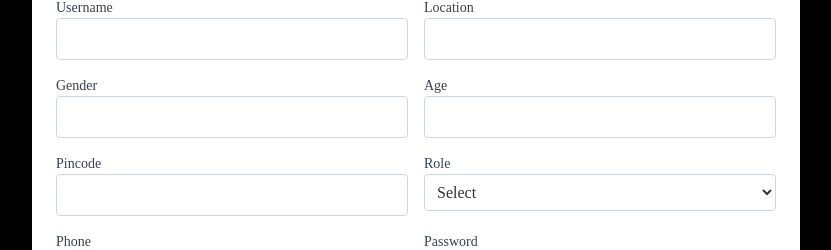
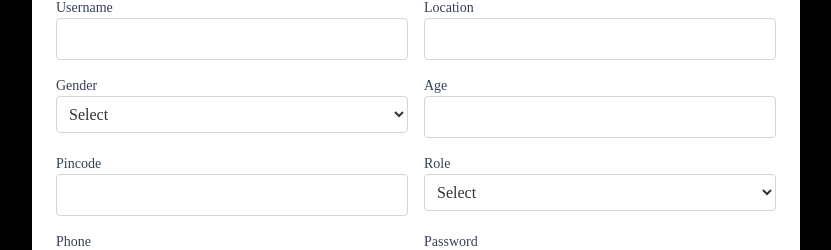
Before and after one commit to parth060705/ArtMart, a React (Vite) app: page /user_manage in a window 1280 px wide. Both pictures are taken after a click on the button "+ Add User". Shown: the part 279-529 px from the top of the page, without its empty margins (224-1055 px from the left). Built offline with nearby package versions, Linux system fonts and the light colour scheme; no server answers.

Commit message:
fixed user_manage

```diff
--- a/src/admin-panel/artwork_manage.jsx
+++ b/src/admin-panel/artwork_manage.jsx
@@ -49,7 +49,7 @@ const ArtworkManage = () => {
                 deleteArtwork.mutate(id, {
                   onSuccess: () => {
                     toast.dismiss(t);
-                    toast.success("Artwork deleted!");
+                    toast.success("Artwork deleted successfully!");
                     refetch();
                   },
                   onError: () => {
--- a/src/admin-panel/user_manage.jsx
+++ b/src/admin-panel/user_manage.jsx
@@ -6,6 +6,8 @@ import {
   useUpdateUser,
   useDeleteUser,
 } from "@/admin_hooks/userfetch";
+
+const DEFAULT_IMAGE = "https://example.com/default.jpg";
 
 const emptyUser = {
   name: "",
@@ -40,18 +42,24 @@ const UserManage = () => {
   };
 
   const handleInputChange = (e) => {
-    const { name, value, type } = e.target;
+    const { name, value } = e.target;
     setForm((prev) => ({
       ...prev,
-      [name]: type === "number" ? Number(value) : value,
+      [name]: value,
     }));
   };
 
   const handleSubmit = async (e) => {
     e.preventDefault();
     setError(null);
+
     try {
-      const formData = { ...form, role: form.role.toLowerCase() };
+      const formData = {
+        ...form,
+        role: form.role.toLowerCase(),
+        profileImage: DEFAULT_IMAGE,
+      };
+
       if (editingId) {
         delete formData.password;
         await updateUser.mutateAsync({ id: editingId, user: formData });
@@ -64,6 +72,7 @@ const UserManage = () => {
         await createUser.mutateAsync(formData);
         toast.success("User created successfully!");
       }
+
       resetForm();
       await refetch();
     } catch (err) {
@@ -136,10 +145,7 @@ const UserManage = () => {
             </thead>
             <tbody>
               {users.map((user) => (
-                <tr
-                  key={user.id}
-                  className="border-t hover:bg-gray-50 transition"
-                >
+                <tr key={user.id} className="border-t hover:bg-gray-50">
                   <td className="p-3 text-xs">{user.id}</td>
                   <td className="p-3">{user.name}</td>
                   <td className="p-3">{user.email}</td>
@@ -198,6 +204,7 @@ const UserManage = () => {
             >
               {Object.keys(emptyUser).map((key) => {
                 if (key === "password" && editingId) return null;
+
                 return (
                   <div key={key}>
                     <label className="block text-sm font-medium text-gray-700 capitalize">
@@ -214,15 +221,22 @@ const UserManage = () => {
                         <option value="user">User</option>
                         <option value="admin">Admin</option>
                       </select>
+                    ) : key === "gender" ? (
+                      <select
+                        name={key}
+                        value={form[key]}
+                        onChange={handleInputChange}
+                        className="w-full p-2 border border-gray-300 rounded"
+                      >
+                        <option value="">Select</option>
+                        <option value="Male">Male</option>
+                        <option value="Female">Female</option>
+                        <option value="Other">Other</option>
+                        <option value="Prefer not to say">Prefer not to say</option>
+                      </select>
                     ) : (
                       <input
-                        type={
-                          key === "age" || key === "pincode"
-                            ? "number"
-                            : key === "password"
-                            ? "password"
-                            : "text"
-                        }
+                        type={key === "password" ? "password" : "text"}
                         name={key}
                         value={form[key]}
                         onChange={handleInputChange}
```
